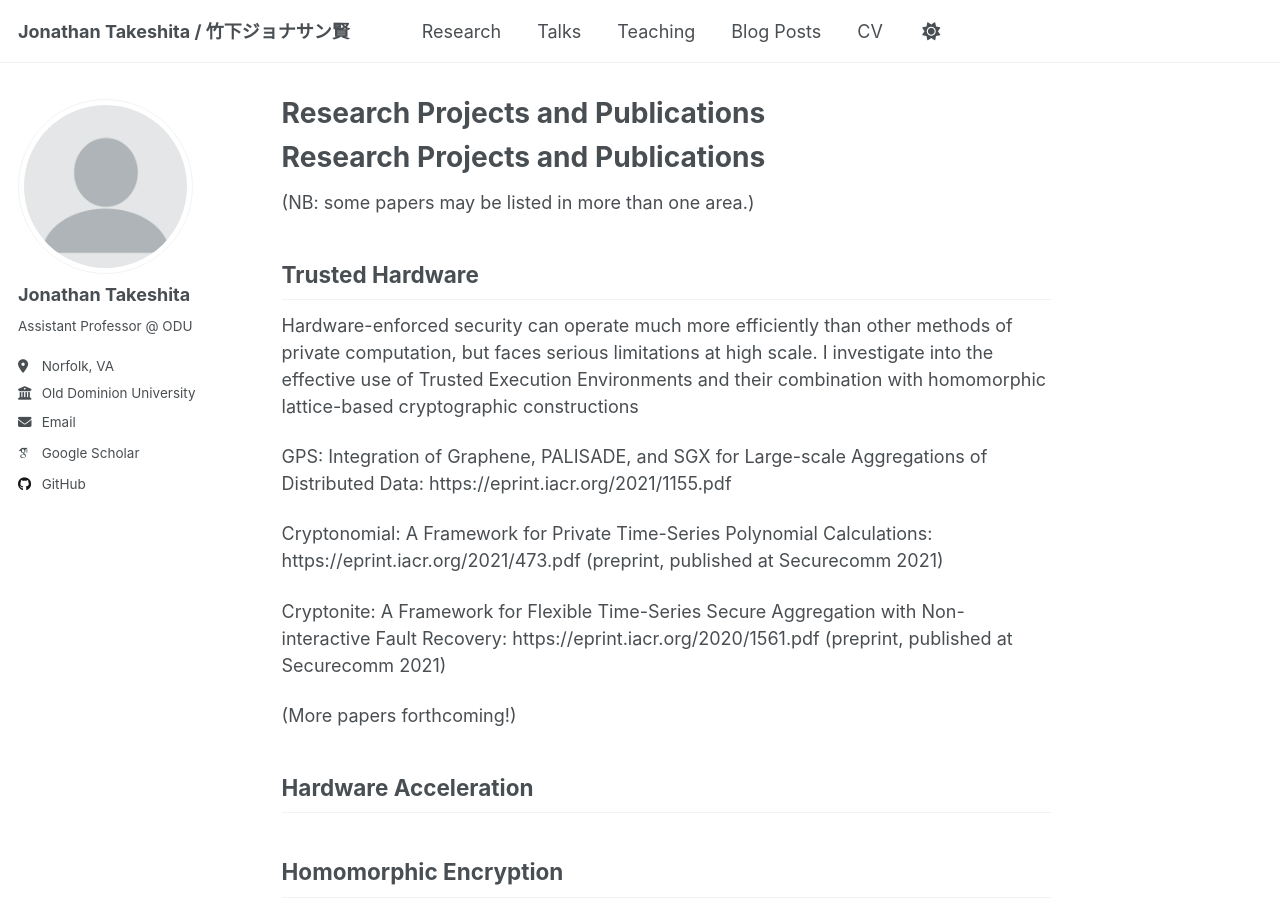
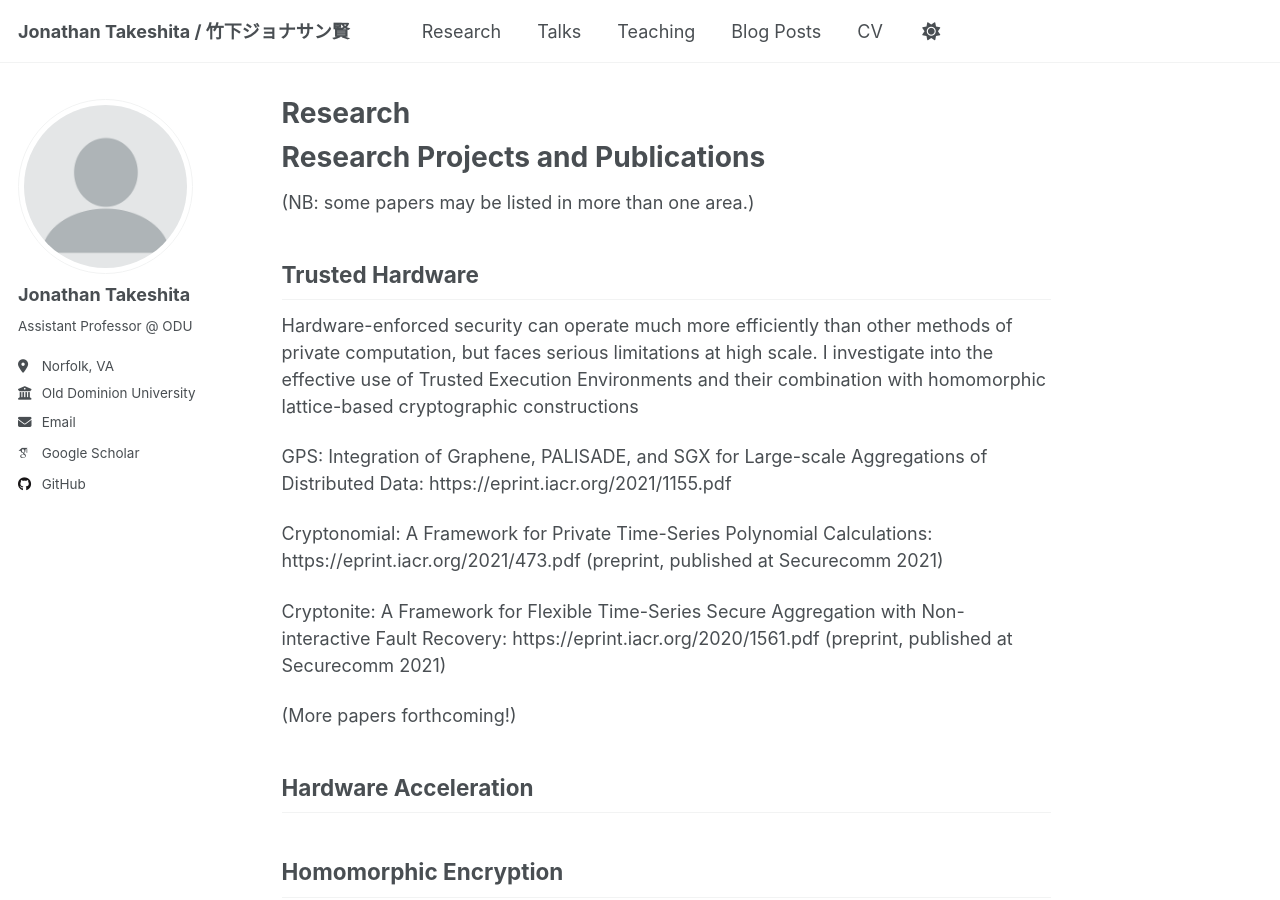
Before and after one commit to jtakeshi/jtakeshi.github.io, a Jekyll site: the page built from _pages/research.md, in a window 1280 px wide and 900 px high. Built offline with Jekyll 4.4.1, drawn with Linux system fonts in a browser that asks for light colours; some web fonts are replaced; our own code applies the rules of GitHub Pages for plain Markdown files; a script that is not in the unit is left out; part of the change alters nothing that is shown.

```diff
--- a/_pages/research.md
+++ b/_pages/research.md
@@ -1,3 +1,12 @@
+---
+permalink: /
+title: "Research"
+author_profile: true
+redirect_from:
+  - /research/
+  - /research.html
+---
+
 Research Projects and Publications
 ====
 (NB: some papers may be listed in more than one area.)
```
